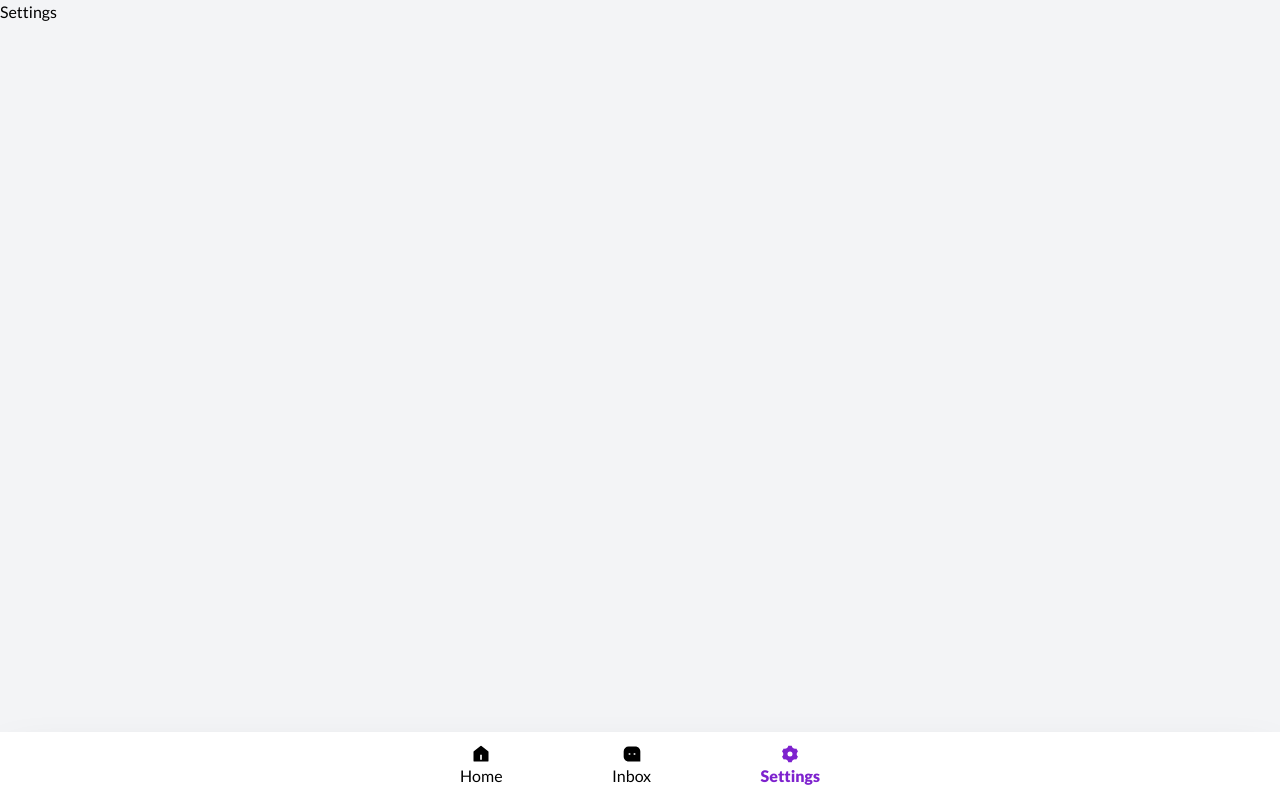
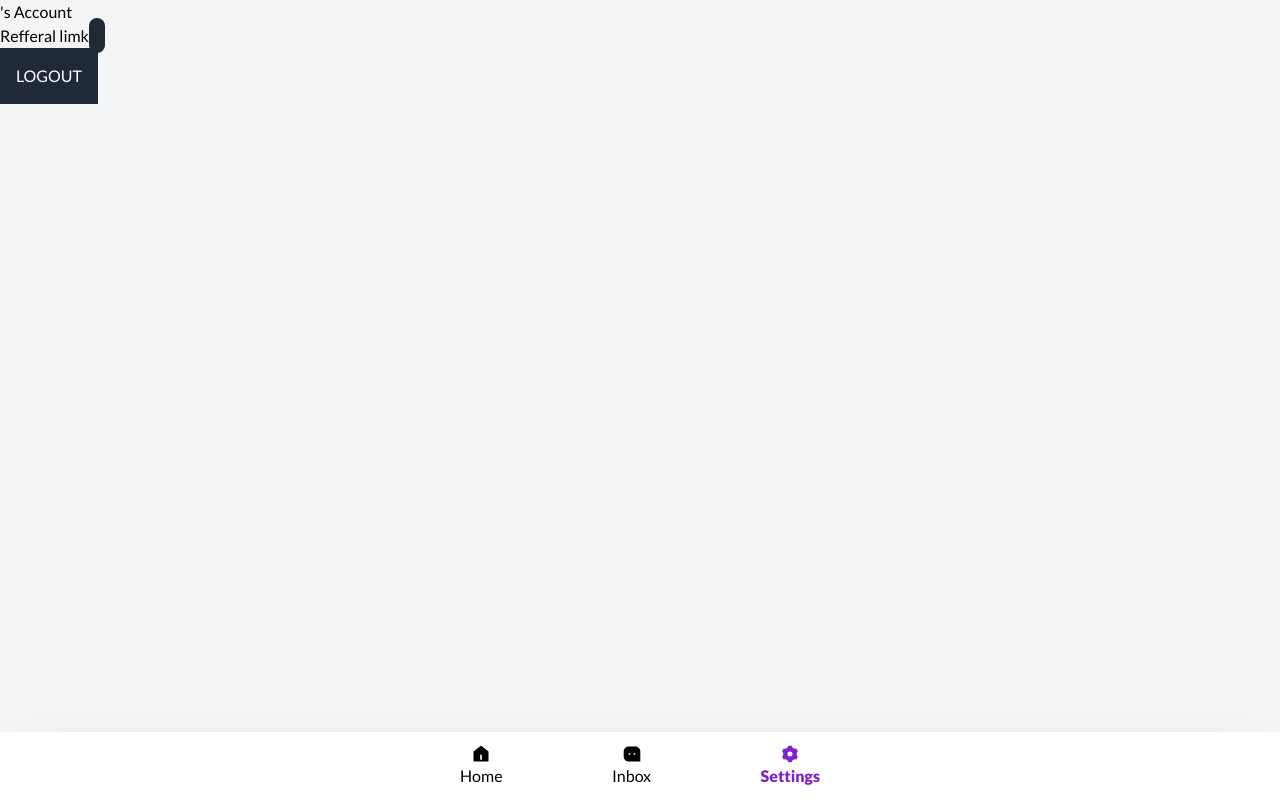
Before and after one commit to ernestechie/anonymail, a React (Create React App) app: page /user/settings in a window 1280 px wide. Built offline with nearby package versions, Linux system fonts and the light colour scheme; no server answers; sample sign-in values are in the browser's storage.

Commit message:
add context

```diff
--- /dev/null
+++ b/src/context/userContext.js
@@ -0,0 +1,25 @@
+import React, { createContext, useContext, useState } from 'react';
+
+const initialState = {
+  username: '',
+  referral_link: '',
+};
+const userContext = createContext(initialState);
+
+const UserContextProvider = ({ children }) => {
+  const [username, setUsername] = useState('');
+  const [referralLink, setReferralLink] = useState('');
+
+  return (
+    <userContext.Provider
+      value={{ username, setUsername, referralLink, setReferralLink }}
+    >
+      {children}
+    </userContext.Provider>
+  );
+};
+
+export { UserContextProvider };
+
+const useUserContext = () => useContext(userContext);
+export default useUserContext;
--- a/src/index.js
+++ b/src/index.js
@@ -1,11 +1,14 @@
 import React from 'react';
 import ReactDOM from 'react-dom/client';
 import App from './App';
+import { UserContextProvider } from './context/userContext';
 import './index.css';
 
 const root = ReactDOM.createRoot(document.getElementById('root'));
 root.render(
   <React.StrictMode>
-    <App />
+    <UserContextProvider>
+      <App />
+    </UserContextProvider>
   </React.StrictMode>
 );
--- a/src/pages/404.jsx
+++ b/src/pages/404.jsx
@@ -5,7 +5,7 @@ const NotFound = () => {
   return (
     <div>
       <h1>404. This page does not exist.</h1>
-      <Link to='/user'>Go back {'<'} </Link>
+      <Link to='/login'>Go back {'<'} </Link>
     </div>
   );
 };
--- a/src/pages/Login.jsx
+++ b/src/pages/Login.jsx
@@ -40,7 +40,7 @@ const Login = () => {
           setIsLoading(false);
           setEmail('');
           setPassword('');
-          navigate('/user');
+          navigate('/user/home');
         }, 1000);
       })
       .catch((error) => {
--- a/src/pages/Register.jsx
+++ b/src/pages/Register.jsx
@@ -50,7 +50,7 @@ const Register = () => {
           setEmail('');
           setUsername('');
           setPassword('');
-          navigate('/user');
+          navigate('/user/home');
         }, 1000);
       })
       .catch((error) => {
--- a/src/pages/user/Home.jsx
+++ b/src/pages/user/Home.jsx
@@ -1,8 +1,24 @@
+import { onAuthStateChanged } from 'firebase/auth';
+import { doc, getDoc } from 'firebase/firestore';
 import { Navbar } from '../../components';
+import useUserContext from '../../context/userContext';
+import { auth, db } from '../../services/firebase.config';
 import useAuth from '../../services/useAuth';
 
 const Home = () => {
   useAuth();
+  const { setUsername, setReferralLink } = useUserContext();
+
+  onAuthStateChanged(auth, (user) => {
+    if (user) {
+      const docRef = doc(db, 'users', user.uid);
+      getDoc(docRef).then((snapshot) => {
+        console.log(snapshot.data());
+        setUsername(() => snapshot.data().username);
+        setReferralLink(() => snapshot.data().referral_link);
+      });
+    }
+  });
 
   return (
     <>
--- a/src/pages/user/Inbox.jsx
+++ b/src/pages/user/Inbox.jsx
@@ -1,8 +1,11 @@
 import React from 'react';
 import { MessageCard, Navbar } from '../../components/index';
 import messages from '../../services/messages';
+import useAuth from '../../services/useAuth';
 
 const Inbox = () => {
+  useAuth();
+
   return (
     <>
       <Navbar />
--- a/src/pages/user/Settings.jsx
+++ b/src/pages/user/Settings.jsx
@@ -1,11 +1,40 @@
+import { signOut } from 'firebase/auth';
 import React from 'react';
+import { IoLogOut } from 'react-icons/io5';
+import { useNavigate } from 'react-router-dom';
 import { Navbar } from '../../components';
+import useUserContext from '../../context/userContext';
+import { auth } from '../../services/firebase.config';
+import useAuth from '../../services/useAuth';
 
 const Settings = () => {
+  useAuth();
+  const navigate = useNavigate();
+  const { username, referralLink } = useUserContext();
+
+  const logoutHandler = async () => {
+    await signOut(auth);
+    navigate('/login');
+  };
+
   return (
     <>
       <Navbar />
-      <section className='page'>Settings</section>
+      <section className='page'>
+        <h1>{username}'s Account</h1>
+        <h1>
+          Refferal limk{' '}
+          <span className='p-2 text-white bg-gray-800 rounded-xl'>
+            {referralLink}
+          </span>
+        </h1>
+        <button
+          className='bg-gray-800 text-white p-4 uppercase'
+          onClick={logoutHandler}
+        >
+          Logout
+        </button>
+      </section>
     </>
   );
 };
```
